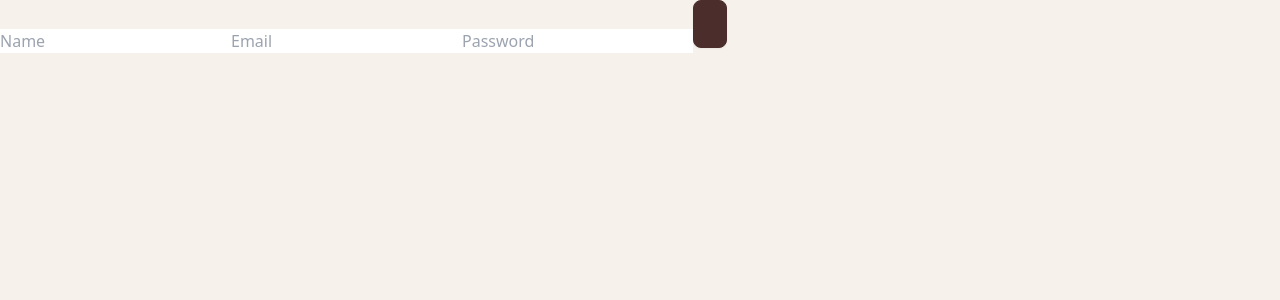
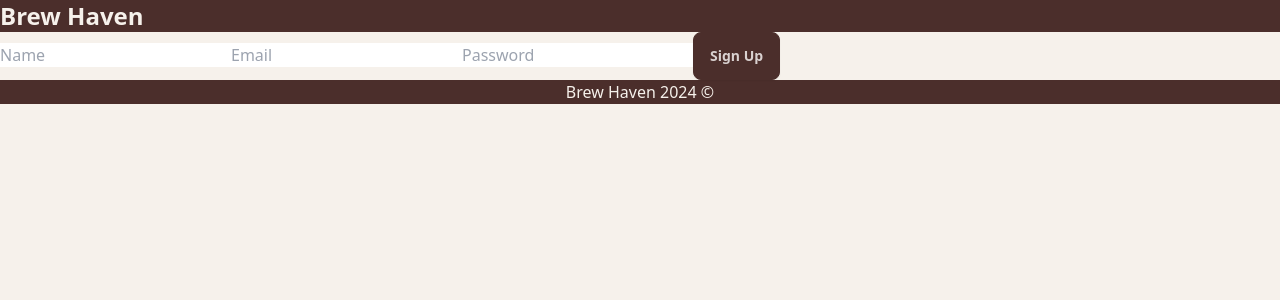
Before and after one commit to JenniferT9462/coffee-shop-frontend, a Next.js app: page /signup in a window 1280 px wide. Shown: the top 300 px of the page. Built offline with nearby package versions, Linux system fonts and the light colour scheme.

Commit message:
Updated signup page

```diff
--- a/src/pages/signup.js
+++ b/src/pages/signup.js
@@ -1,9 +1,18 @@
-import SignUpForm from "@/components/SignUpForm"
+import SignUpForm from "@/components/SignUpForm";
+import Header from "@/components/Header";
+import Footer from "@/components/Footer";
 
 export default function signup() {
-    return (
-        <>
-            <SignUpForm />
-        </>
-    )
+  return (
+    <>
+      <Header />
+      <SignUpForm
+        buttonLabel="Sign Up"
+        handleClick={() => {
+          console.log("clicked sign up");
+        }}
+      />
+      <Footer title={"Brew Haven 2024"} />
+    </>
+  );
 }
```
